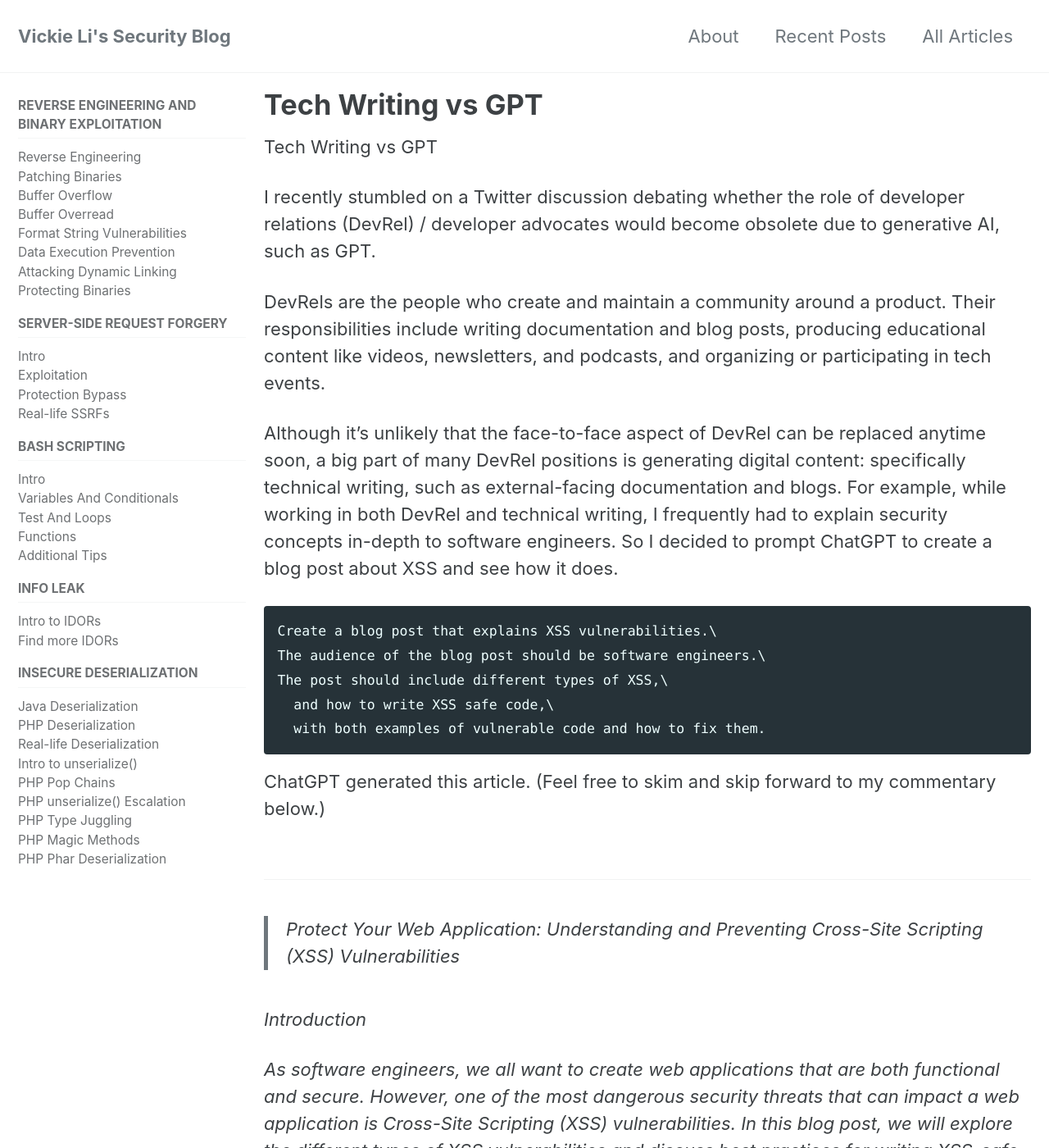
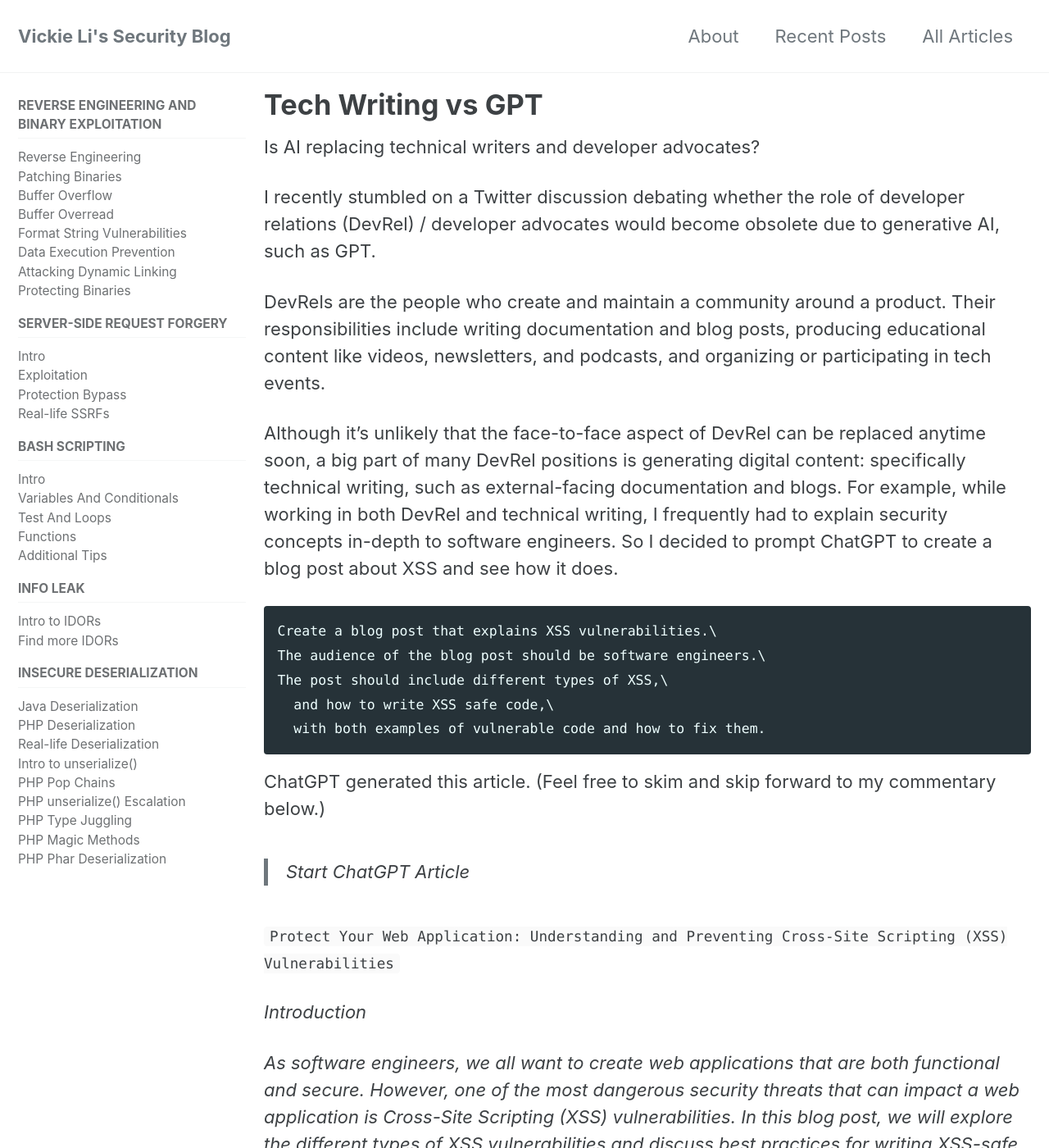
Before and after one commit to vkili/blog, a Jekyll site: the page built from _posts/2023-08-14-ai-tech-writing.md, in a window 1280 px wide and 1400 px high. Shown: the whole window at 82% size. Built offline with Jekyll 4.4.1, drawn with Linux system fonts in a browser that asks for light colours; cached includes are drawn as plain includes.

Commit message:
fix format issues

````diff
--- a/_posts/2023-08-14-ai-tech-writing.md
+++ b/_posts/2023-08-14-ai-tech-writing.md
@@ -4,7 +4,7 @@ categories:
   - AI
 ---
 
-Tech Writing vs GPT
+Is AI replacing technical writers and developer advocates?
 
 I recently stumbled on a Twitter discussion debating whether the role of developer relations (DevRel) / developer advocates would become obsolete due to generative AI, such as GPT.
 
@@ -22,9 +22,9 @@ The post should include different types of XSS,\
 
 ChatGPT generated this article. (Feel free to skim and skip forward to my commentary below.)
 
-## <Start ChatGPT Article>
+> Start ChatGPT Article
 
-> Protect Your Web Application: Understanding and Preventing Cross-Site Scripting (XSS) Vulnerabilities
+```Protect Your Web Application: Understanding and Preventing Cross-Site Scripting (XSS) Vulnerabilities```
 
 *Introduction*
 
@@ -86,7 +86,7 @@ document.write("<h1>Welcome, " + escapeHTML(username) + "!</h1>");
 
 *XSS vulnerabilities are a serious threat to the security of web applications, but by following best practices for writing XSS-safe code and using available tools, we can prevent them from being exploited. Remember to always validate and sanitize user input, encode output, and use secure cookies to protect your web application from XSS attacks.*
 
-## <End ChatGPT Article>
+> End ChatGPT Article
 
 Initially, the article looks solid. It covers a lot of topics related to XSS that readers may find useful. However, I can't say that ChatGPT is a great technical writer. It missed out on a lot of things that make tutorials or documentation helpful.
 
````
